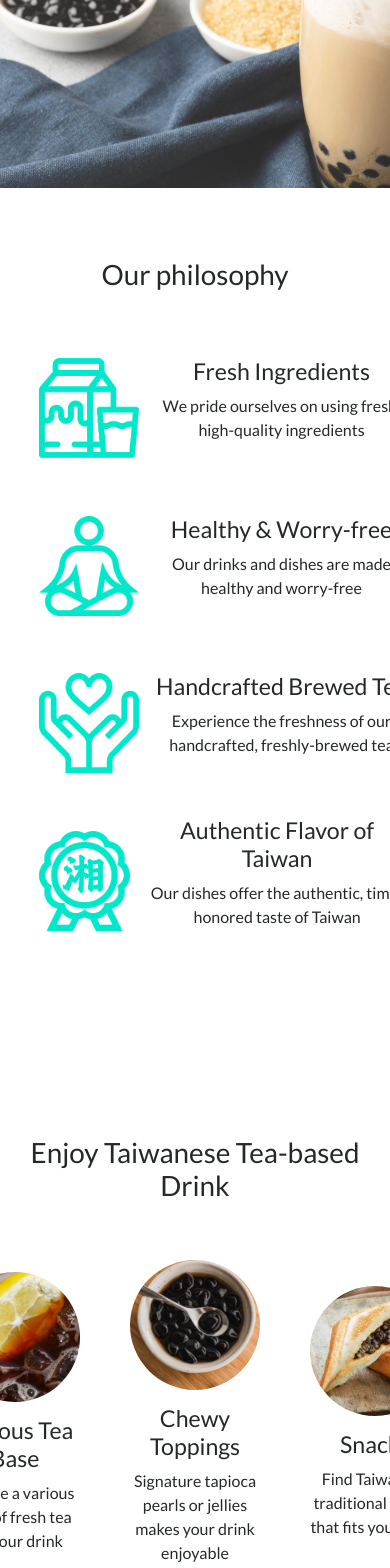
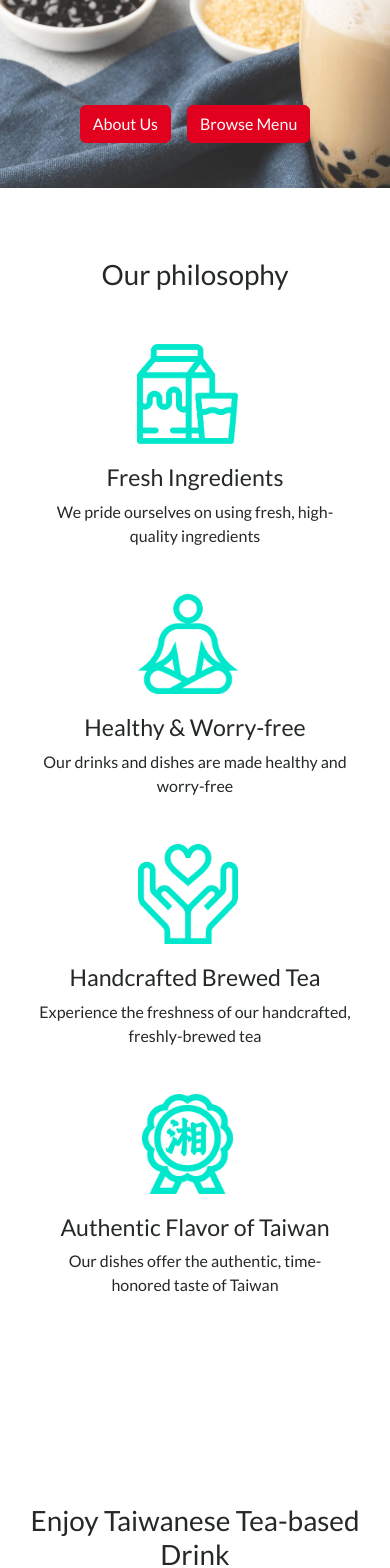
Before and after one commit to hanna522/tea-shop-website, a React (Create React App) app: page / in a window 390 px wide. Shown: the part 432-2000 px from the top of the page. Built offline with nearby package versions, Linux system fonts and the light colour scheme; a web font is replaced by a local one.

Commit message:
add home button

```diff
--- a/src/components/Home/Home.js
+++ b/src/components/Home/Home.js
@@ -19,13 +19,13 @@ function Home() {
       <Container fluid className="home-welcome-section">
         <Container className="home-welcome-content">
           <Row className="home-header">
-            <Col md={12} className="home-welcome-title">
+            <Col className="home-welcome-title">
               <h1>{translate("home.welcome.title")}</h1>
               <p>{translate("home.welcome.content")}</p>
             </Col>
           </Row>
           <Row className="home-header">
-            <Col md={12} className="home-welcome-link">
+            <Col className="home-welcome-link">
               <a href="#about" className="btn btn-primary" label="About Us">
                 {translate("home.btn_about")}
               </a>
@@ -78,6 +78,9 @@ function Home() {
                   </li>
                 ))}
               </ul>
+              <Link to="/Leaves" className="btn btn-primary" label="More Info">
+                {translate("home.btn_more")}
+              </Link>
             </Col>
           </Row>
         </Container>
@@ -96,7 +99,7 @@ function Home() {
           </Row>
           <Row className="home-header">
             <Col>
-              <img src={storeImage} alt="Location" width="500px"></img>
+              <img src={storeImage} alt="Location"></img>
             </Col>
           </Row>
           <Row className="home-header">
--- a/src/components/LanguageContext.js
+++ b/src/components/LanguageContext.js
@@ -37,6 +37,7 @@ export const LanguageProvider = ({ children }) => {
         btn_about: "About Us",
         btn_browse: "Browse Menu",
         btn_find: "Find Store",
+        btn_more: "More About Us",
         welcome: {
           title: "TEA ALLEY",
           content: "Bubble Tea",
@@ -204,14 +205,16 @@ export const LanguageProvider = ({ children }) => {
       leaves: {
         title: "Leaves",
         subtitle: "Our Leaves",
-        intro1: "At Tea Alley, we pride ourselves on the superior quality of our tea leaves, " +
-            "which sets us apart in the bustling world of milk tea. Our leaves are sourced directly from the esteemed " +
-            "high-altitude estates of Taiwan, where the unique climate and rich soil impart a distinctive flavor and " +
-            "aroma unmatched by ordinary leaves. ",
-        intro2: "Each batch is hand-selected and meticulously tested for quality, " +
-            "ensuring a consistently robust and nuanced flavor profile. By using only the finest, sustainably " +
-            "harvested leaves, we not only enrich your milk tea experience but also uphold our commitment to " +
-            "environmental stewardship. Taste the difference with Tea Alley—where every sip speaks of quality and care."
+        intro1:
+          "At Tea Alley, we pride ourselves on the superior quality of our tea leaves, " +
+          "which sets us apart in the bustling world of milk tea. Our leaves are sourced directly from the esteemed " +
+          "high-altitude estates of Taiwan, where the unique climate and rich soil impart a distinctive flavor and " +
+          "aroma unmatched by ordinary leaves. ",
+        intro2:
+          "Each batch is hand-selected and meticulously tested for quality, " +
+          "ensuring a consistently robust and nuanced flavor profile. By using only the finest, sustainably " +
+          "harvested leaves, we not only enrich your milk tea experience but also uphold our commitment to " +
+          "environmental stewardship. Taste the difference with Tea Alley—where every sip speaks of quality and care.",
       },
     },
 
@@ -223,6 +226,7 @@ export const LanguageProvider = ({ children }) => {
         btn_about: "关于我们",
         btn_browse: "浏览菜单",
         btn_find: "找到商店",
+        btn_more: "更多关于我们",
         welcome: {
           title: "茶巷",
           content: "珍珠奶茶",
@@ -386,8 +390,10 @@ export const LanguageProvider = ({ children }) => {
       leaves: {
         title: "茶叶",
         subtitle: "我们的茶叶",
-        intro1: "在茶巷，我们以高品质的茶叶而自豪，这使我们在繁忙的奶茶世界中脱颖而出。我们的茶叶直接来源于台湾高海拔茶园，独特的气候和肥沃的土壤赋予了茶叶无与伦比的独特风味和香气。",
-        intro2: "每一批茶叶都经过精心挑选并严格品质测试，确保味道始终浓郁而有层次。通过使用只有最优质、可持续采收的茶叶，我们不仅丰富了您的奶茶体验，还坚持我们对环境保护的承诺。来茶巷尝一尝区别吧—每一口都诉说着品质和关怀。"
+        intro1:
+          "在茶巷，我们以高品质的茶叶而自豪，这使我们在繁忙的奶茶世界中脱颖而出。我们的茶叶直接来源于台湾高海拔茶园，独特的气候和肥沃的土壤赋予了茶叶无与伦比的独特风味和香气。",
+        intro2:
+          "每一批茶叶都经过精心挑选并严格品质测试，确保味道始终浓郁而有层次。通过使用只有最优质、可持续采收的茶叶，我们不仅丰富了您的奶茶体验，还坚持我们对环境保护的承诺。来茶巷尝一尝区别吧—每一口都诉说着品质和关怀。",
       },
     },
   };
--- a/src/style.css
+++ b/src/style.css
@@ -234,11 +234,6 @@ button:focus {
 /* --------- */
 /* Home section */
 /* --------- */
-.home-header {
-  animation: 0.6s ease-in-out loadEffect2;
-  padding-bottom: 20px;
-}
-
 @keyframes loadEffect2 {
   0% {
     opacity: 0;
@@ -251,6 +246,21 @@ button:focus {
   100% {
     opacity: 1;
     transform: translateX(0px);
+  }
+}
+
+.home-header {
+  animation: 0.6s ease-in-out loadEffect2;
+  padding-bottom: 20px;
+}
+
+.home-header img {
+  max-height: 300px;
+}
+
+@media (max-width: 767px) {
+  .home-header img {
+    max-height: 200px;
   }
 }
 
@@ -271,9 +281,6 @@ button:focus {
 
 .home-welcome-content {
   margin-top: 50px;
-}
-
-.home-welcome-content {
   width: 300px;
 }
 
@@ -288,6 +295,12 @@ button:focus {
   font-weight: 800;
 }
 
+@media (max-width: 767px) {
+  .home-welcome-title h1 {
+    font-size: 70px;
+  }
+}
+
 .home-welcome-title p {
   font-size: 25px;
   margin-left: 15px;
@@ -299,6 +312,15 @@ button:focus {
   justify-content: center;
   gap: 1em;
   margin-top: 150px !important;
+}
+
+@media (max-width: 480px) {
+  .home-welcome-link {
+    display: flex;
+    justify-content: center;
+    gap: 1em;
+    margin-top: 90px !important;
+  }
 }
 
 @media (max-width: 1023px) {
@@ -334,14 +356,6 @@ button:focus {
   padding: 30px 0px 0px 0px;
 }
 
-@media (max-width: 767px) {
-  .home-info-grid-list {
-    display: grid;
-    grid-template-columns: repeat(1, 1fr);
-    grid-template-rows: repeat(4, 1fr);
-  }
-}
-
 .home-info-grid-list li {
   display: flex;
   align-items: center;
@@ -349,21 +363,42 @@ button:focus {
   width: 400px;
 }
 
-@media (max-width: 1023px) {
+@media (max-width: 480px) {
+  .home-info-grid-list {
+    display: grid;
+    grid-template-columns: repeat(1, 1fr);
+    grid-template-rows: repeat(4, 1fr);
+  }
+
+  .home-info-grid-list li {
+    display: flex;
+    flex-direction: column;
+    gap: 20px;
+    width: 100%;
+  }
+}
+
+@media (min-width: 481px) and (max-width: 767px) {
+  .home-info-grid-list {
+    display: grid;
+    grid-template-columns: repeat(1, 1fr);
+    grid-template-rows: repeat(4, 1fr);
+  }
+
+  .home-info-grid-list li {
+    width: 400px;
+  }
+}
+
+@media (min-width: 768px) and (max-width: 1023px) {
   .home-info-grid-list li {
     width: 350px;
   }
 }
 
-@media (max-width: 767px) {
-  .home-info-grid-list li {
-    width: 400px;
-  }
-}
-
 .home-info-grid-list img {
-  height: 100px; /* needs to be changed*/
-  width: 100px; /* needs to be changed*/
+  max-height: 100px;
+  width: auto;
   margin-right: 15px;
 }
 
@@ -383,9 +418,27 @@ button:focus {
   width: 400px;
 }
 
+@media (max-width: 480px) {
+  .home-info-flex-list li{
+    width: 100%;
+  }
+}
+
+@media (max-width: 767px) {
+.home-info-flex-list {
+  display: flex;
+  flex-direction: column;
+  align-items: center;
+  justify-content: center;
+  gap: 50px;
+  list-style: none;
+  padding: 30px 20px 0px 20px;
+}
+}
+
 .home-info-flex-list img {
-  height: 130px;
-  width: 130px;
+  max-height: 130px;
+  width: auto;
   border-radius: 50%;
   margin-bottom: 15px;
   margin-top: 20px;
@@ -399,23 +452,28 @@ button:focus {
 /* featured menu section */
 .slider {
   margin-bottom: 30px;
+  display: flex;
+  gap: 20px;
 }
 
 .slider-item {
-  display: flex;
+  display: flex !important;
   flex-direction: column;
   align-items: center;
+  justify-content: center;
+  text-align: center ;
 }
 
 .slider-item img {
-  height: 300px; /* needs to be adjusted to original size later */
-  width: 230px; /* needs to be adjusted to original size later */
-  padding: 0px 10px;
+  max-height: 300px; /* needs to be adjusted to original size later */
+  width: auto;
+  padding: 10px 0px;
   margin-bottom: 10px;
 }
 
 .slider-item p {
   font-weight: 500;
+  width: 220px;
 }
 
 .slick-dots li button:before {
```
